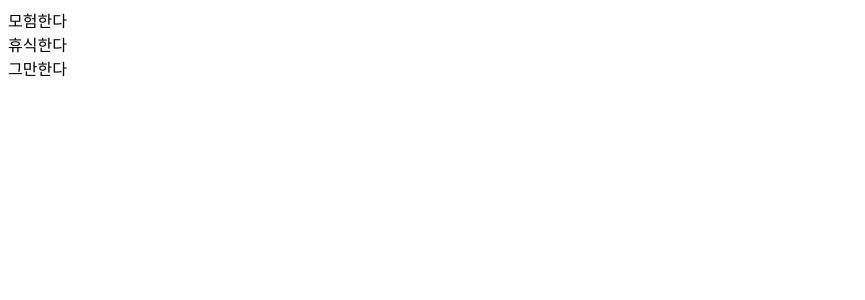
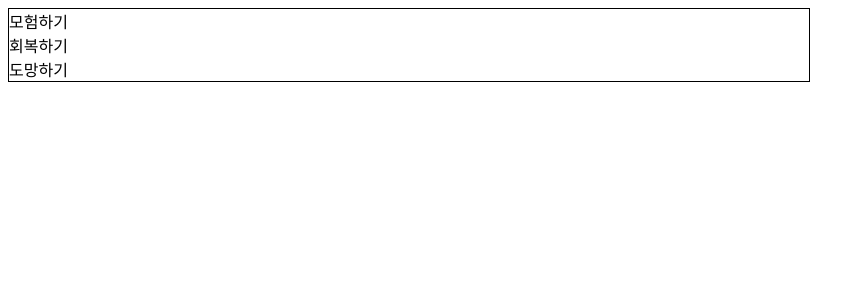
Before and after one commit to zlhunzzing/Zeminia-client2, a React (Create React App) app: page /battle in a window 1280 px wide. Shown: the top 300 px of the page, without its empty margins (0-865 px from the left). Built offline with nearby package versions, Linux system fonts and the light colour scheme.

Commit message:
battle page/toggleMenu

```diff
--- a/src/App.js
+++ b/src/App.js
@@ -1,7 +1,7 @@
 import React from 'react';
-import { Switch, Route, useHistory, Redirect } from 'react-router-dom';
-import axios from 'axios';
-import store from './store'
+import { Switch, Route, /*useHistory,*/ Redirect } from 'react-router-dom';
+// import axios from 'axios';
+// import store from './store'
 
 //Pages
 import Login from './pages/Login';
@@ -34,10 +34,10 @@
     }, () => this.setState({signup:false}))
   }
   render() {
-    let state = store.getState()
+    // let state = store.getState()
 
     return (
-      <div>
+      <div className="App">
       <Switch>
       <Route path="/login" render={() =>
             this.state.isLogin ? <Redirect to="/battle" />:
--- /dev/null
+++ b/src/components/Menu.css
@@ -0,0 +1,6 @@
+.menuBar {
+    display: block;
+}
+.battleBar {
+    display: none;
+}
--- /dev/null
+++ b/src/components/Menu.js
@@ -0,0 +1,48 @@
+import React from 'react';
+
+import store from '../store'
+
+import './Menu.css';
+
+class Menu extends React.Component {
+    constructor(props) {
+        super(props);
+        this.state = {
+            turn: true,
+            monster: false
+        }
+    }
+
+    render() {
+        var turn = this.state.turn
+        var monster = this.state.monster
+        let state = store.getState()
+        console.log(state)
+
+        return (
+            <div>
+                <div className="menuBar">
+                    <div
+                    onClick={()=>{
+                        state.toggleMenu("monster")
+                    }}
+                    >모험하기</div>
+                    <div>회복하기</div>
+                    <div>도망하기</div>
+                </div>
+
+                <div className="battleBar">
+                    <div>공격하기</div>
+                    <div>회복하기</div>
+                    <div
+                    onClick={()=>{
+                        state.toggleMenu()
+                    }}
+                    >도망하기</div>
+                </div>
+            </div>
+        );
+    }
+}
+
+export default Menu;
--- a/src/pages/Battle.js
+++ b/src/pages/Battle.js
@@ -1,20 +1,19 @@
 import React from 'react';
+
+import Menu from '../components/Menu'
 
 class Battle extends React.Component {
     constructor(props) {
         super(props);
         this.state = {  }
     }
+
     render() {
         return (
             <div>
-                <div className="menu">
-                    <div>모험한다</div>
-                    <div>휴식한다</div>
-                    <div>그만한다</div>
-                </div>
+                <Menu></Menu>
             </div>
-         );
+        );
     }
 }
 
--- a/src/store.js
+++ b/src/store.js
@@ -2,7 +2,19 @@
 
 function reducer(state, action) {
     if(state === undefined) {
-        return { islogin: false}
+        return { islogin: false,
+            monster: false,
+        toggleMenu: function(time) {
+            if(time === "monster") {
+              document.querySelector('.menuBar').style.display = 'none'
+              document.querySelector('.battleBar').style.display = 'block'
+            } else
+            if(document.querySelector('.menuBar').style.display === 'none') {
+              document.querySelector('.menuBar').style.display = 'block'
+              document.querySelector('.battleBar').style.display = 'none'
+            }
+          },
+        }
     }
 }
 
```
